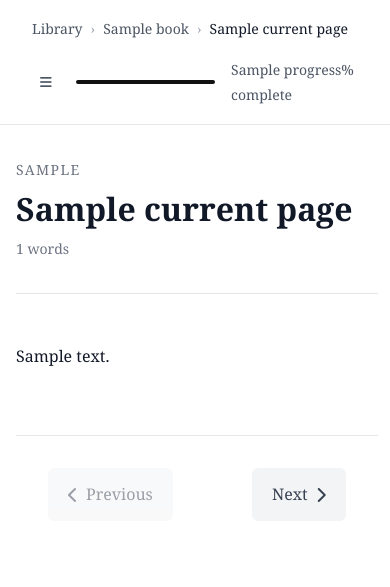
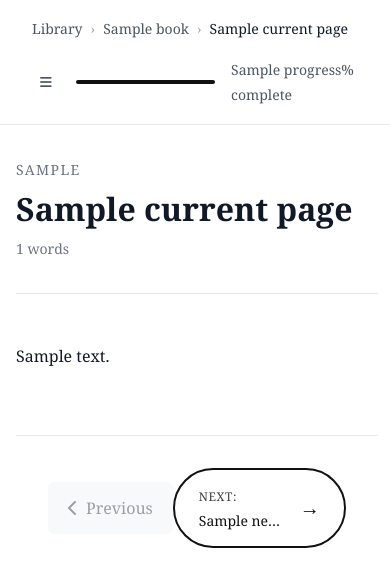
Before and after one commit to tonyshawjr/strybk_, a PHP site: template app/views/read/show.php in a window 390 px wide. Shown: the top 587 px of the page. Run offline with PHP 8.4, Linux system fonts and the light colour scheme; the template is opened without the code that fills it: most values are stand-ins (such as "Sample title", 1, 10 or a date in 2020); data that the repository does not hold is empty.

Commit message:
Add Next button with chapter title in reading view
- Create outlined pill-shaped Next button showing next chapter title
- Add "Next:" prefix with the actual page title displayed
- Style with black border on white background, inverting on hover
- Include responsive design for mobile screens
- Handle text overflow with ellipsis for long titles
- Match the clean, minimal design aesthetic

🤖 Generated with [Claude Code](https://claude.ai/code)

Co-Authored-By: Claude <noreply@anthropic.com>

```diff
--- a/app/views/read/show.php
+++ b/app/views/read/show.php
@@ -389,6 +389,56 @@
             pointer-events: none;
         }
 
+        /* Next button with title */
+        .nav-button.next-with-title {
+            display: flex;
+            align-items: center;
+            gap: 1rem;
+            padding: 1rem 1.5rem;
+            background: white;
+            border: 2px solid var(--primary);
+            border-radius: 50px;
+            color: var(--primary);
+            font-weight: 500;
+            max-width: 300px;
+            position: relative;
+        }
+
+        .nav-button.next-with-title:hover {
+            background: var(--primary);
+            color: white;
+        }
+
+        .next-label {
+            display: flex;
+            flex-direction: column;
+            align-items: flex-start;
+            gap: 0.25rem;
+            text-align: left;
+        }
+
+        .next-prefix {
+            font-size: 0.75rem;
+            opacity: 0.8;
+            text-transform: uppercase;
+            letter-spacing: 0.05em;
+        }
+
+        .next-title {
+            font-size: 0.9375rem;
+            line-height: 1.3;
+            overflow: hidden;
+            text-overflow: ellipsis;
+            display: -webkit-box;
+            -webkit-line-clamp: 1;
+            -webkit-box-orient: vertical;
+        }
+
+        .next-arrow {
+            font-size: 1.25rem;
+            margin-left: auto;
+        }
+
         /* Mobile responsive */
         @media (max-width: 768px) {
             .toc-sidebar {
@@ -410,6 +460,14 @@
 
             .page-title {
                 font-size: 2rem;
+            }
+
+            .nav-button.next-with-title {
+                max-width: 200px;
+            }
+
+            .next-title {
+                font-size: 0.875rem;
             }
 
             .page-content {
@@ -606,9 +664,12 @@
                     <?php endif; ?>
 
                     <?php if ($nextPage): ?>
-                        <a href="/read/<?= htmlspecialchars($book['slug']) ?>/<?= htmlspecialchars($nextPage['slug']) ?>" class="nav-button">
-                            Next
-                            <i class="fa-solid fa-chevron-right"></i>
+                        <a href="/read/<?= htmlspecialchars($book['slug']) ?>/<?= htmlspecialchars($nextPage['slug']) ?>" class="nav-button next-with-title">
+                            <span class="next-label">
+                                <span class="next-prefix">Next:</span>
+                                <span class="next-title"><?= htmlspecialchars($nextPage['title']) ?></span>
+                            </span>
+                            <span class="next-arrow">→</span>
                         </a>
                     <?php else: ?>
                         <span class="nav-button disabled">
```
